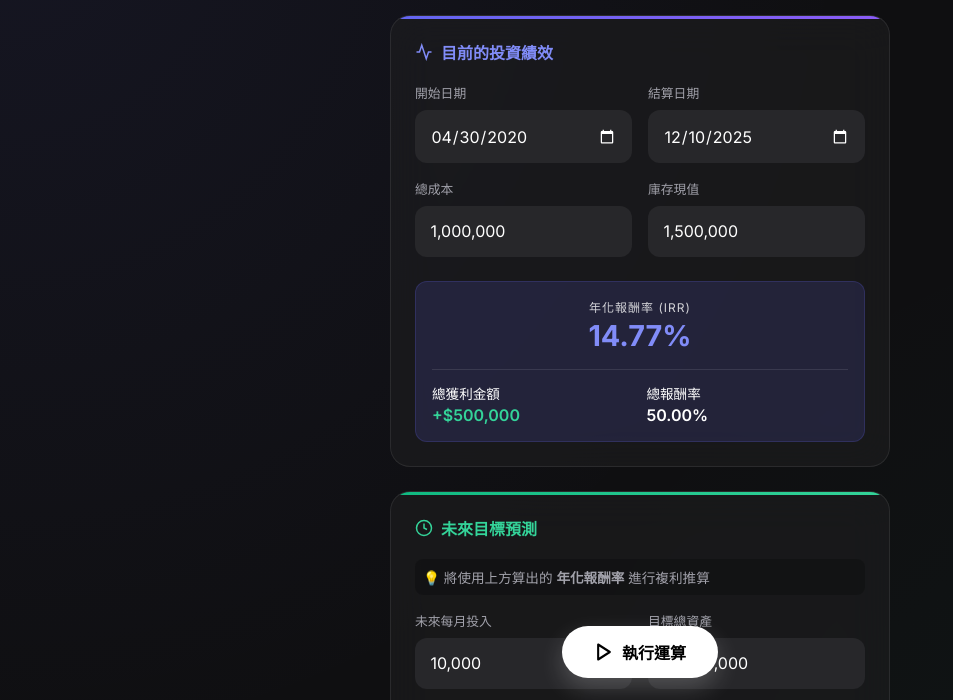
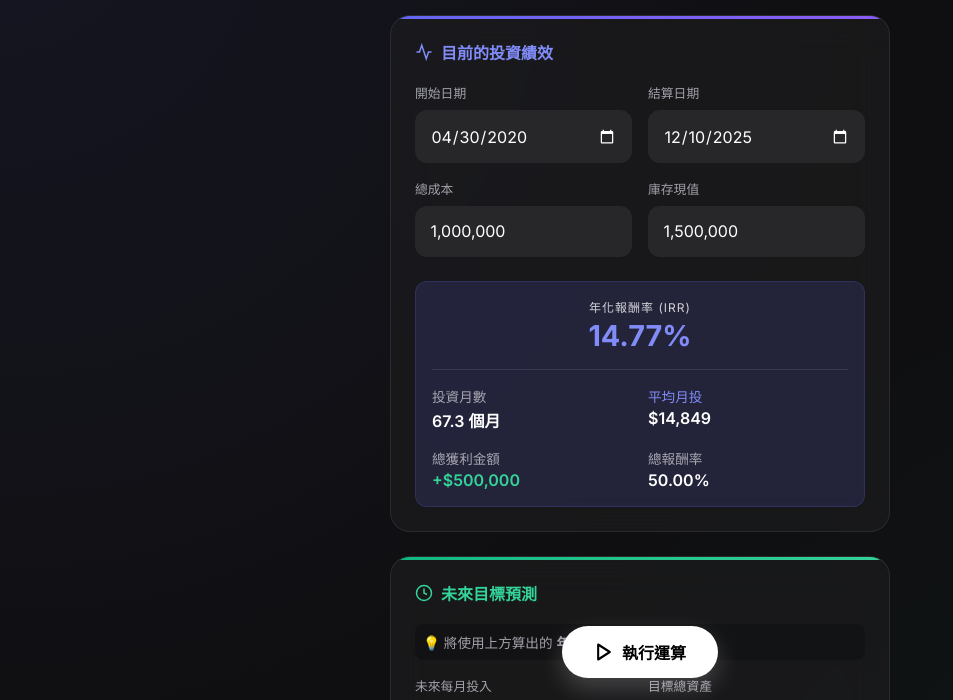
Before and after one commit to kobi0910/roi_calculator, a plain HTML site: page index.html in a window 1280 px wide. Both pictures are taken after a click on the button "執行運算". Shown: the part 92-792 px from the top of the page, without its empty margins (0-953 px from the left). Drawn offline with Linux system fonts and the light colour scheme.

Commit message:
Update index.html

```diff
--- a/index.html
+++ b/index.html
@@ -41,7 +41,6 @@
             display: flex;
             justify-content: center;
             align-items: flex-start;
-            /* 改為靠上對齊，適應變長的內容 */
             min-height: 100vh;
             margin: 0;
             padding: 40px 20px;
@@ -58,7 +57,6 @@
             gap: 24px;
         }
 
-        /* 頂部標題 */
         .app-header {
             text-align: center;
             margin-bottom: 8px;
@@ -74,7 +72,6 @@
             gap: 10px;
         }
 
-        /* 通用卡片樣式 */
         .module-card {
             background: var(--card-bg);
             backdrop-filter: blur(20px);
@@ -91,7 +88,6 @@
             border-color: rgba(255, 255, 255, 0.15);
         }
 
-        /* 卡片頂部裝飾線 */
         .card-blue::before {
             content: '';
             position: absolute;
@@ -178,13 +174,11 @@
             border-color: var(--green-primary);
         }
 
-        /* 結果顯示區塊 */
         .result-panel {
             margin-top: 1.5rem;
             padding: 1rem;
             border-radius: var(--radius-md);
             display: none;
-            /* 預設隱藏 */
             animation: fadeIn 0.3s ease-out;
         }
 
@@ -201,6 +195,8 @@
         .big-stat {
             text-align: center;
             margin-bottom: 1rem;
+            padding-bottom: 1rem;
+            border-bottom: 1px solid rgba(255, 255, 255, 0.1);
         }
 
         .stat-label {
@@ -216,12 +212,12 @@
             font-weight: 700;
         }
 
+        /* 改為 2x2 格狀佈局 */
         .details-grid {
             display: grid;
             grid-template-columns: 1fr 1fr;
-            gap: 0.8rem;
-            padding-top: 0.8rem;
-            border-top: 1px solid rgba(255, 255, 255, 0.1);
+            gap: 1rem;
+            /* 增加間距 */
         }
 
         .detail-item {
@@ -230,13 +226,16 @@
             flex-direction: column;
         }
 
+        .detail-item span:first-child {
+            color: rgba(255, 255, 255, 0.6);
+            margin-bottom: 2px;
+        }
+
         .detail-val {
             font-weight: 600;
             font-size: 1rem;
-            margin-top: 2px;
         }
 
-        /* 全局按鈕 */
         .btn-float {
             position: fixed;
             bottom: 30px;
@@ -279,7 +278,6 @@
             }
         }
 
-        /* 手機版優化 */
         @media (max-width: 480px) {
             .btn-float {
                 width: 90%;
@@ -345,6 +343,14 @@
                 </div>
                 <div class="details-grid">
                     <div class="detail-item">
+                        <span>投資月數</span>
+                        <span class="detail-val" id="resDuration">--</span>
+                    </div>
+                    <div class="detail-item">
+                        <span style="color:#818cf8;">平均月投</span>
+                        <span class="detail-val" id="resAvgPmt">--</span>
+                    </div>
+                    <div class="detail-item">
                         <span>總獲利金額</span>
                         <span class="detail-val" id="resProfit">--</span>
                     </div>
@@ -405,12 +411,10 @@
             </div>
         </div>
 
-        <!-- 底部空間，避免按鈕擋住內容 -->
         <div style="height: 60px;"></div>
 
     </div>
 
-    <!-- 懸浮執行按鈕 -->
     <button class="btn-float" onclick="calculateAll()">
         <svg width="20" height="20" viewBox="0 0 24 24" fill="none" stroke="currentColor" stroke-width="2.5"
             stroke-linecap="round" stroke-linejoin="round">
@@ -420,10 +424,8 @@
     </button>
 
     <script>
-        // 預設結算日為今天
         document.getElementById('endDate').valueAsDate = new Date();
 
-        // 格式化輸入框功能
         function formatInput(input) {
             let value = input.value.replace(/,/g, '');
             if (value && !isNaN(value)) {
@@ -443,7 +445,6 @@
         }
 
         function calculateAll() {
-            // --- 1. 取得資料 ---
             const startDate = new Date(document.getElementById('startDate').value);
             const endDate = new Date(document.getElementById('endDate').value);
             const totalCost = getRawValue('totalCost');
@@ -456,7 +457,6 @@
                 return;
             }
 
-            // --- 2. 運算績效 (藍色區塊) ---
             const oneDay = 24 * 60 * 60 * 1000;
             const diffDays = Math.round(Math.abs((endDate - startDate) / oneDay));
             const exactMonths = diffDays / 30.44;
@@ -470,7 +470,6 @@
             const profit = currentValue - totalCost;
             const totalRoi = (profit / totalCost) * 100;
 
-            // 計算 IRR
             let low = -0.99, high = 5.0, guess = 0;
             for (let i = 0; i < 100; i++) {
                 guess = (low + high) / 2;
@@ -482,34 +481,32 @@
             const monthlyRate = guess;
             const annualRate = (Math.pow(1 + monthlyRate, 12) - 1) * 100;
 
-            // 顯示績效結果
             const fmtMoney = new Intl.NumberFormat('zh-TW', { style: 'decimal', maximumFractionDigits: 0 });
 
             const irrEl = document.getElementById('resIrr');
             irrEl.innerText = annualRate.toFixed(2) + "%";
-            irrEl.style.color = annualRate >= 0 ? "#818cf8" : "#f87171"; // 藍色或紅色
+            irrEl.style.color = annualRate >= 0 ? "#818cf8" : "#f87171";
 
+            // 更新藍色區塊數據
+            document.getElementById('resDuration').innerText = exactMonths.toFixed(1) + " 個月";
+            document.getElementById('resAvgPmt').innerText = "$" + fmtMoney.format(monthlyPmt); // 新增的平均月投
             document.getElementById('resProfit').innerText = (profit > 0 ? "+" : "") + "$" + fmtMoney.format(profit);
             document.getElementById('resProfit').style.color = profit >= 0 ? "#34d399" : "#f87171";
-
             document.getElementById('resTotalRoi').innerText = totalRoi.toFixed(2) + "%";
 
-            // 展開藍色面板
             document.getElementById('resultPanel1').style.display = 'block';
 
-            // --- 3. 運算預測 (綠色區塊) ---
+            // 綠色區塊運算
             let monthsNeeded = 0;
             let canPredict = true;
 
             if (monthlyRate <= 0) {
-                // 負報酬或0，簡單算
                 if (futurePmt > 0) {
                     monthsNeeded = (targetAmount - currentValue) / futurePmt;
                 } else {
                     canPredict = false;
                 }
             } else {
-                // 複利算
                 if (targetAmount > currentValue && futurePmt >= 0) {
                     const r = monthlyRate;
                     const numerator = targetAmount + (futurePmt / r);
@@ -517,7 +514,7 @@
                     const base = 1 + r;
                     monthsNeeded = Math.log(numerator / denominator) / Math.log(base);
                 } else {
-                    monthsNeeded = 0; // 已經達成
+                    monthsNeeded = 0;
                 }
             }
 
@@ -545,7 +542,6 @@
                 finalAmountEl.innerText = "--";
             }
 
-            // 展開綠色面板
             document.getElementById('resultPanel2').style.display = 'block';
         }
     </script>
```
